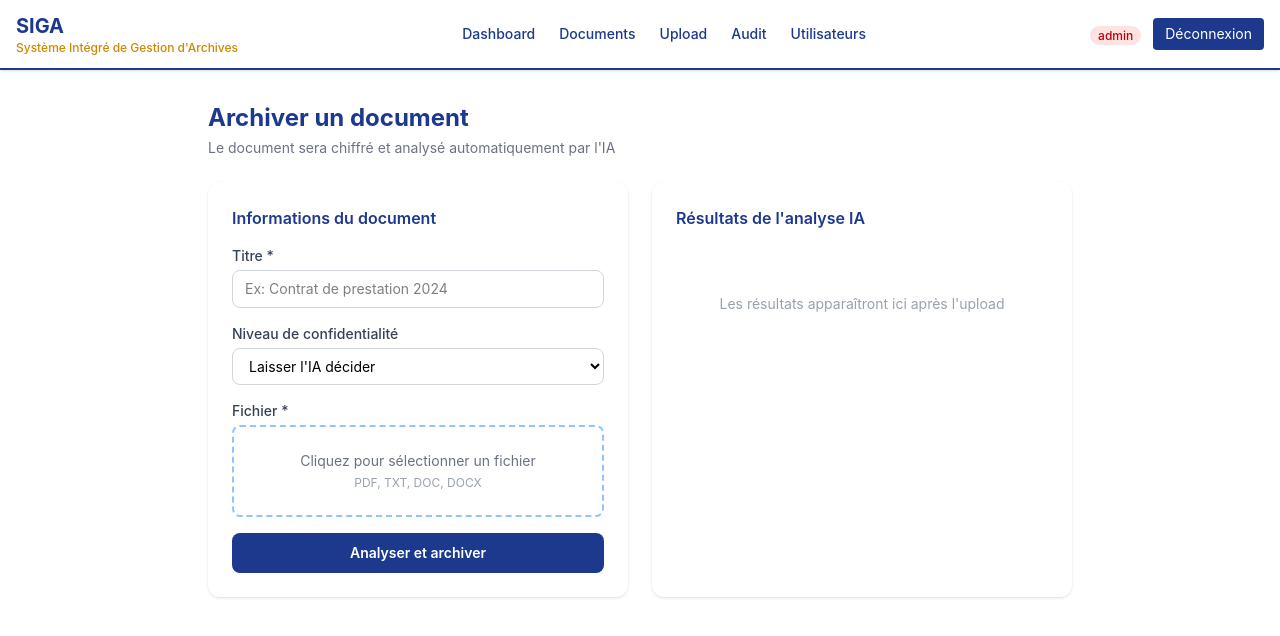
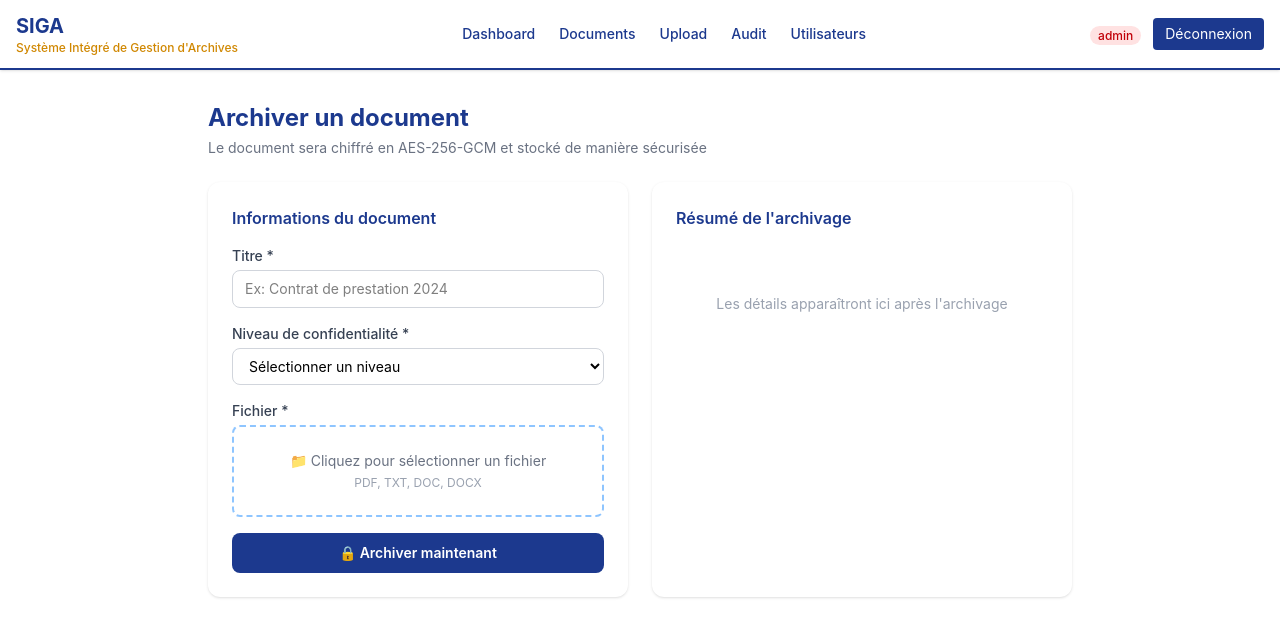
Before and after one commit to aubin-pierre7/SIGA., a React app in the folder frontend/: page /upload in a window 1280 px wide. Shown: the top 636 px of the page. Built offline with nearby package versions, Linux system fonts and the light colour scheme; sample sign-in values are in the browser's storage; the HTML template or start-up script is replaced by a standard one.

Commit message:
Modification d'upload.jsx

```diff
--- a/frontend/src/pages/Upload.jsx
+++ b/frontend/src/pages/Upload.jsx
@@ -1,5 +1,6 @@
 import { useState } from 'react'
 import { uploaderDocument } from '../services/api'
+import { useNotification } from '../services/useNotification'
 
 const Upload = () => {
   const [titre, setTitre] = useState('')
@@ -7,37 +8,45 @@
   const [confidentialite, setConfidentialite] = useState('')
   const [chargement, setChargement] = useState(false)
   const [resultat, setResultat] = useState(null)
-  const [erreur, setErreur] = useState('')
+  const { montrerNotification } = useNotification()
 
   // Soumet le formulaire d'upload
   const handleSubmit = async (e) => {
     e.preventDefault()
-    if (!fichier) { setErreur('Veuillez sélectionner un fichier.'); return }
+
+    if (!fichier) {
+      montrerNotification('Veuillez sélectionner un fichier.', 'erreur')
+      return
+    }
+
+    if (!confidentialite) {
+      montrerNotification('Veuillez choisir un niveau de confidentialité.', 'erreur')
+      return
+    }
+
     setChargement(true)
-    setErreur('')
     setResultat(null)
+
     try {
       const formData = new FormData()
       formData.append('titre', titre)
       formData.append('fichier', fichier)
-      if (confidentialite) {
       formData.append('niveau_confidentialite', confidentialite)
-      }
+
       const data = await uploaderDocument(formData)
+
       setResultat(data)
+      montrerNotification(`Document "${titre}" archivé avec succès !`, 'succes')
+
+      // Réinitialiser le formulaire
       setTitre('')
       setFichier(null)
       setConfidentialite('')
     } catch (err) {
-      setErreur('Erreur lors de l\'upload. Vérifiez le fichier.')
+      montrerNotification('Erreur lors de l\'archivage du document.', 'erreur')
     } finally {
       setChargement(false)
     }
-  }
-
-  // Parse les métadonnées IA depuis le JSON
-  const parseMetadonnees = (metaStr) => {
-    try { return JSON.parse(metaStr) } catch { return null }
   }
 
   return (
@@ -48,7 +57,7 @@
           Archiver un document
         </h1>
         <p className="text-sm text-gray-500 mt-1">
-          Le document sera chiffré et analysé automatiquement par l'IA
+          Le document sera chiffré en AES-256-GCM et stocké de manière sécurisée
         </p>
       </div>
 
@@ -78,19 +87,20 @@
 
             <div>
               <label className="block text-sm font-medium text-gray-700 mb-1">
-                Niveau de confidentialité
+                Niveau de confidentialité *
               </label>
               <select
                 value={confidentialite}
                 onChange={(e) => setConfidentialite(e.target.value)}
+                required
                 className="w-full px-3 py-2 border border-gray-300 rounded-lg
                   text-sm focus:outline-none focus:ring-2 focus:ring-blue-500"
               >
-                <option value="">Laisser l'IA décider</option>
-                <option value="public">Public</option>
-                <option value="interne">Interne</option>
-                <option value="confidentiel">Confidentiel</option>
-                <option value="secret">Secret</option>
+                <option value="">Sélectionner un niveau</option>
+                <option value="public">Public - Accessible à tous</option>
+                <option value="interne">Interne - Accès restreint</option>
+                <option value="confidentiel">Confidentiel - Données sensibles</option>
+                <option value="secret">Secret - Très restreint</option>
               </select>
             </div>
 
@@ -99,10 +109,10 @@
                 Fichier *
               </label>
               <div className="border-2 border-dashed border-blue-300 rounded-lg
-                p-6 text-center cursor-pointer hover:border-blue-500"
+                p-6 text-center cursor-pointer hover:border-blue-500 transition"
                 onClick={() => document.getElementById('fichier-input').click()}>
                 <p className="text-sm text-gray-500">
-                  {fichier ? fichier.name : 'Cliquez pour sélectionner un fichier'}
+                  {fichier ? `📄 ${fichier.name}` : '📁 Cliquez pour sélectionner un fichier'}
                 </p>
                 <p className="text-xs text-gray-400 mt-1">
                   PDF, TXT, DOC, DOCX
@@ -117,81 +127,68 @@
               </div>
             </div>
 
-            {erreur && (
-              <p className="text-red-500 text-sm">{erreur}</p>
-            )}
-
             <button
               type="submit"
               disabled={chargement}
               className="w-full py-2.5 bg-blue-900 text-white font-semibold
-                rounded-lg hover:bg-blue-800 disabled:opacity-50 text-sm"
+                rounded-lg hover:bg-blue-800 disabled:opacity-50 text-sm transition"
             >
-              {chargement ? 'Analyse en cours...' : 'Analyser et archiver'}
+              {chargement ? '⏳ Archivage en cours...' : '🔒 Archiver maintenant'}
             </button>
 
           </form>
         </div>
 
-        {/* Résultats IA */}
+        {/* Résultats */}
         <div className="bg-white rounded-xl shadow p-6">
           <h2 className="font-semibold text-blue-900 mb-4">
-            Résultats de l'analyse IA
+            Résumé de l'archivage
           </h2>
 
           {!resultat && !chargement && (
             <div className="text-center text-gray-400 py-12">
               <p className="text-sm">
-                Les résultats apparaîtront ici après l'upload
+                Les détails apparaîtront ici après l'archivage
               </p>
             </div>
           )}
 
           {chargement && (
             <div className="text-center text-blue-600 py-12">
-              <p className="text-sm">Chiffrement et analyse en cours...</p>
+              <p className="text-sm">⏳ Chiffrement et archivage en cours...</p>
             </div>
           )}
 
-          {resultat && (() => {
-            const meta = parseMetadonnees(resultat.metadonnees_ia)
-            return (
-              <div className="space-y-3 text-sm">
-                <div className="flex items-center gap-2">
-                  <span className="text-green-600 font-bold">✓</span>
-                  <span className="font-medium">Document archivé avec succès</span>
+          {resultat && (
+            <div className="space-y-4 text-sm">
+              <div className="flex items-center gap-2 p-3 bg-green-50 rounded-lg">
+                <span className="text-green-600 font-bold text-lg">✓</span>
+                <span className="font-medium text-green-700">Archivé avec succès</span>
               </div>
 
-                <div className="bg-gray-50 rounded-lg p-3 space-y-2">
-                  <InfoLigne label="Catégorie IA" valeur={resultat.type_document} />
+              <div className="bg-gray-50 rounded-lg p-4 space-y-3">
+                <InfoLigne label="Titre" valeur={resultat.titre} />
                 <InfoLigne label="Confidentialité" valeur={resultat.niveau_confidentialite} />
                 <InfoLigne label="Taille" valeur={`${(resultat.taille_fichier / 1024).toFixed(1)} Ko`} />
                 <InfoLigne
                   label="Hash SHA-256"
-                    valeur={resultat.hash_sha256?.substring(0, 20) + '...'}
+                  valeur={resultat.hash_sha256?.substring(0, 24) + '...'}
                 />
+                <p className="text-xs text-gray-500 mt-3 border-t pt-2">
+                  Le hash SHA-256 permet de vérifier l'intégrité du document
+                  à tout moment. Aucune modification ne passera inaperçue.
+                </p>
               </div>
 
-                {meta && (
-                  <div className="bg-blue-50 rounded-lg p-3 space-y-2">
-                    <p className="font-semibold text-blue-900">
-                      Métadonnées extraites
+              <div className="bg-blue-50 rounded-lg p-3 border border-blue-200">
+                <p className="text-xs text-blue-700">
+                  🔐 Ce document est chiffré avec AES-256-GCM et ne peut être
+                  consulté que par les personnes autorisées selon le niveau
+                  de confidentialité que vous avez choisi.
                 </p>
-                    {meta.objet && <InfoLigne label="Objet" valeur={meta.objet} />}
-                    {meta.dates?.length > 0 && (
-                      <InfoLigne label="Dates" valeur={meta.dates.join(', ')} />
-                    )}
-                    {meta.personnes?.length > 0 && (
-                      <InfoLigne label="Personnes" valeur={meta.personnes.join(', ')} />
-                    )}
-                    {meta.organisations?.length > 0 && (
-                      <InfoLigne label="Organisations" valeur={meta.organisations.join(', ')} />
-                    )}
+              </div>
             </div>
           )}
-              </div>
-            )
-          })()}
         </div>
 
       </div>
```
Lines whose indentation alone changed are shown as unchanged.
